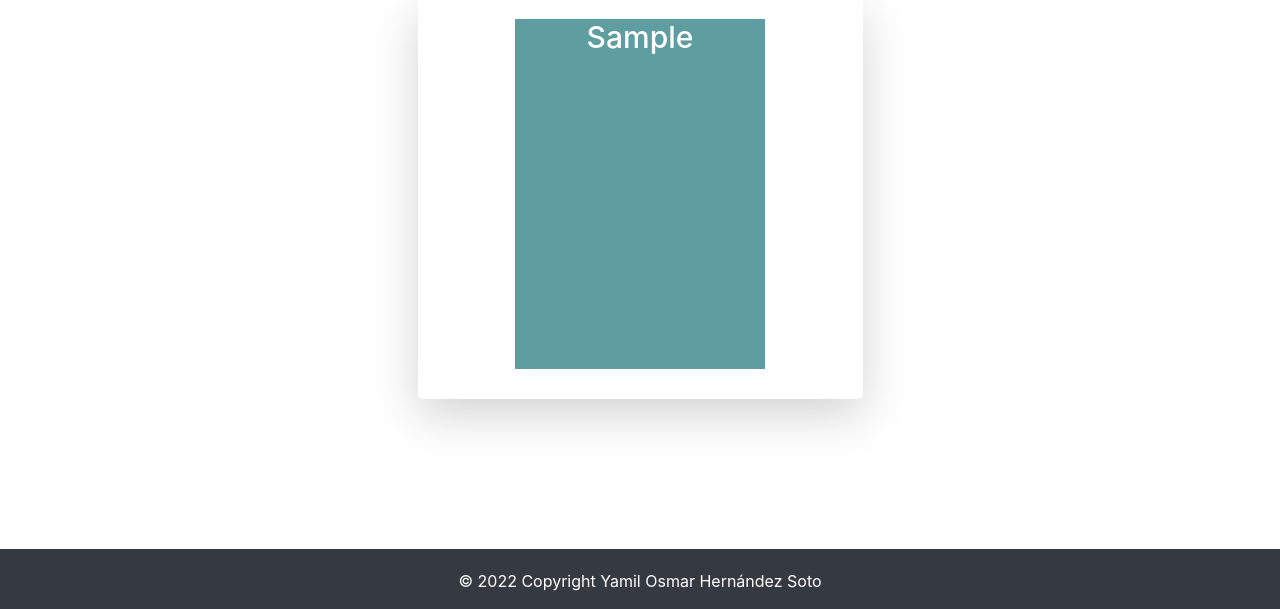
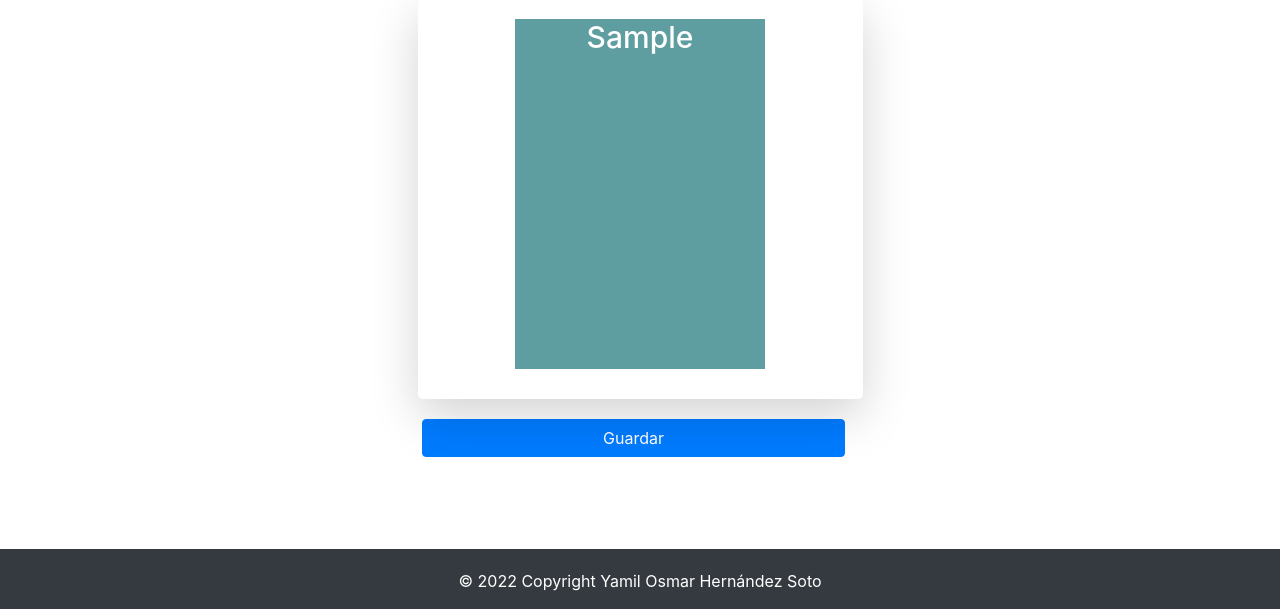
Before and after one commit to YOrHaS/UANE-flashcards, a Flask app: page /deck/study/1 in a window 1280 px wide. Shown: the part 191-800 px from the top of the page. Run offline with Flask 3, Linux system fonts and the light colour scheme; tables that the repository leaves empty hold one stand-in row (values such as "Sample post").

Commit message:
Update study.html

```diff
--- a/flashcards/templates/mazo/study.html
+++ b/flashcards/templates/mazo/study.html
@@ -128,6 +128,30 @@
 
 {% endfor %}
 
+{% if tarjetas|length > 0 %}
+
+<div>
+    <input class="btn btn-primary"  style=" width: 33%; margin-top: 20px; margin-left:33%; margin-bottom: 20px;" type="submit", value="Guardar">
+</div>
+
+</form>
+
+
+
+
+{% else %}
+<div class="container">
+    <div class="row justify-content-center">
+        <div class="col-lg-5">
+
+            <h1>Mazo vacio</h1>
+        </div>
+    </div>
+</div>
+
+{% endif %}
+
+
 
 
 
```
